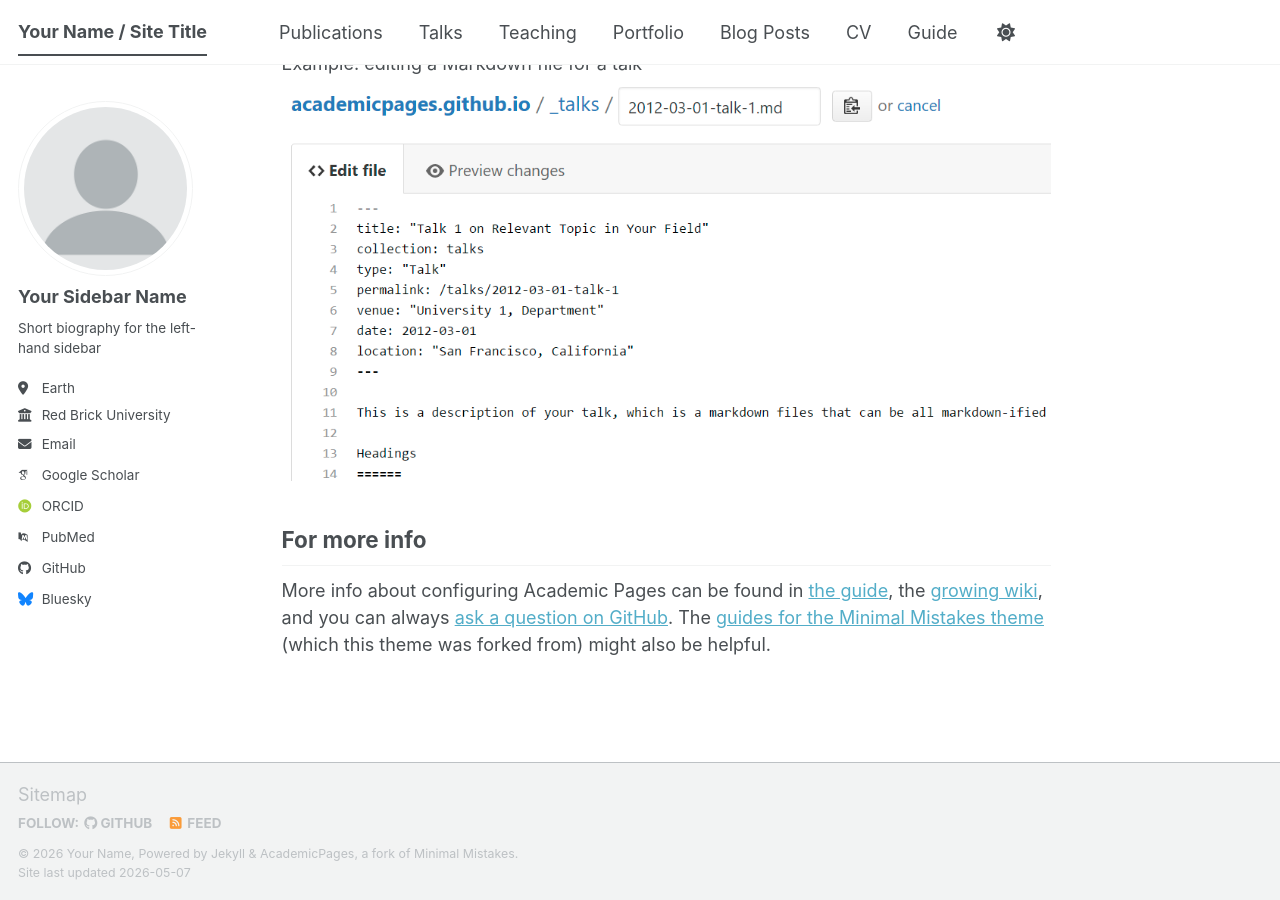
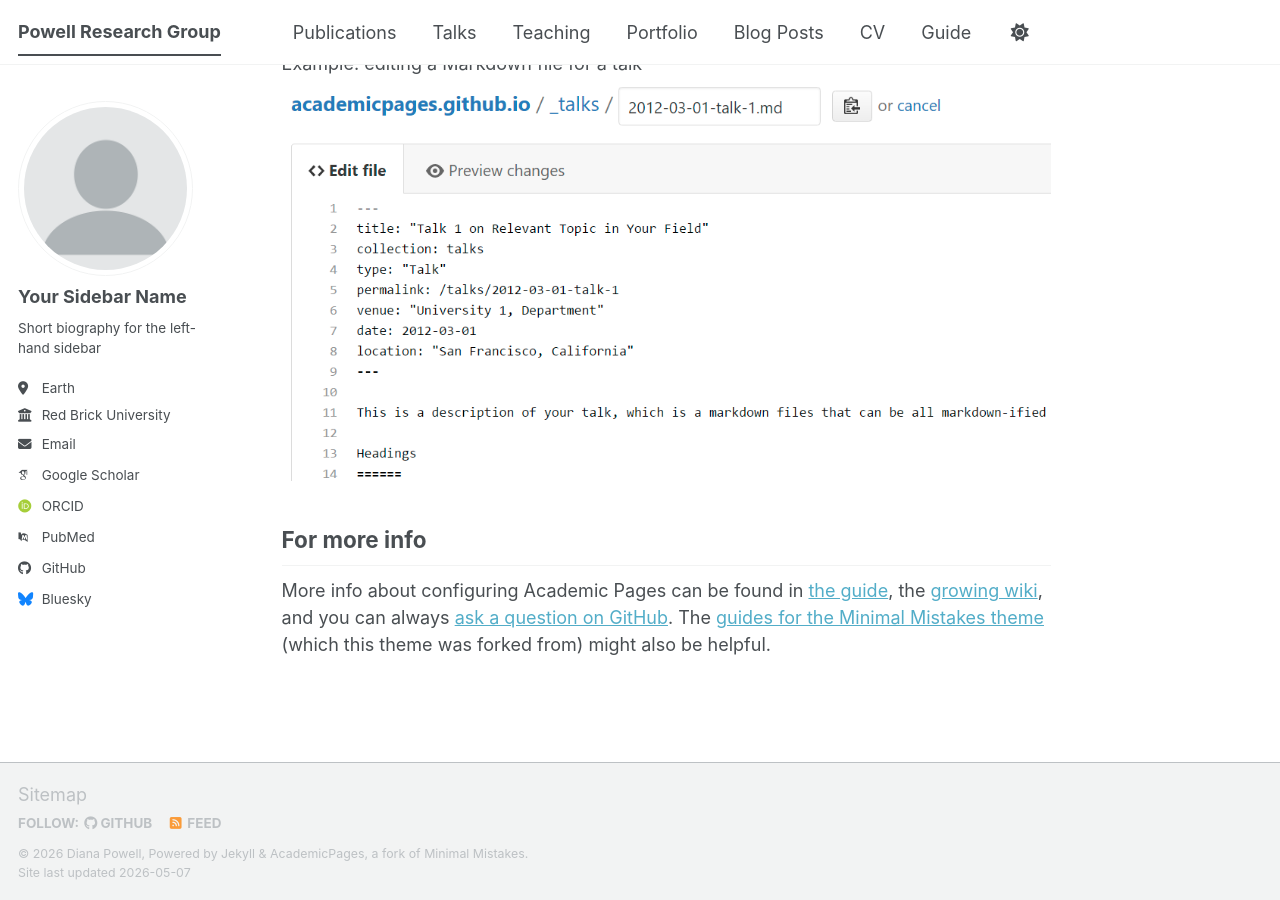
Before and after one commit to dpowplanet/powellresearchgroup.github.io, a Jekyll site: the page built from _pages/about.md, in a window 1280 px wide and 900 px high, scrolled down 2720 px. Built offline with Jekyll 4.4.1, drawn with Linux system fonts in a browser that asks for light colours; some web fonts are replaced; a script bundle is joined from its source files by our own code; library files that are not in the unit come from our copies.

Commit message:
Update _config.yml

```diff
--- a/_config.yml
+++ b/_config.yml
@@ -9,14 +9,14 @@
 # Basic Site Settings
 locale                   : "en-US"
 site_theme               : "default" # The available themes options are "default", "air", "sunrise", "mint", "dirt" and "contrast"
-title                    : "Your Name / Site Title"
+title                    : "Powell Research Group"
 title_separator          : "-"
-name                     : &name "Your Name"
-description              : &description "Your Name's academic portfolio"   # Update this with a general description of your site, this is the default if not overridden by a page
-url                      : https://academicpages.github.io # The base hostname & protocol for your site e.g. "https://[your GitHub username].github.io",
+name                     : &name "Diana Powell"
+description              : &description "Powell Research Group"   # Update this with a general description of your site, this is the default if not overridden by a page
+url                      : https://powellresearchgroup.github.io # The base hostname & protocol for your site e.g. "https://[your GitHub username].github.io",
                                                            # or if you already have some other page hosted on Github then use "https://[your GitHub username].github.io/[Your Repo Name]"
 baseurl                  : "" # the subpath of your site, e.g. "/blog"
-repository               : "academicpages/academicpages.github.io"
+repository               : "powellresearchgroup.github.io"
 
 # Site Author - The following control what appear as part of the author content on the side bar.
 #               If a field is blank the icon and link will not appear, otherwise it will be shown.
```
